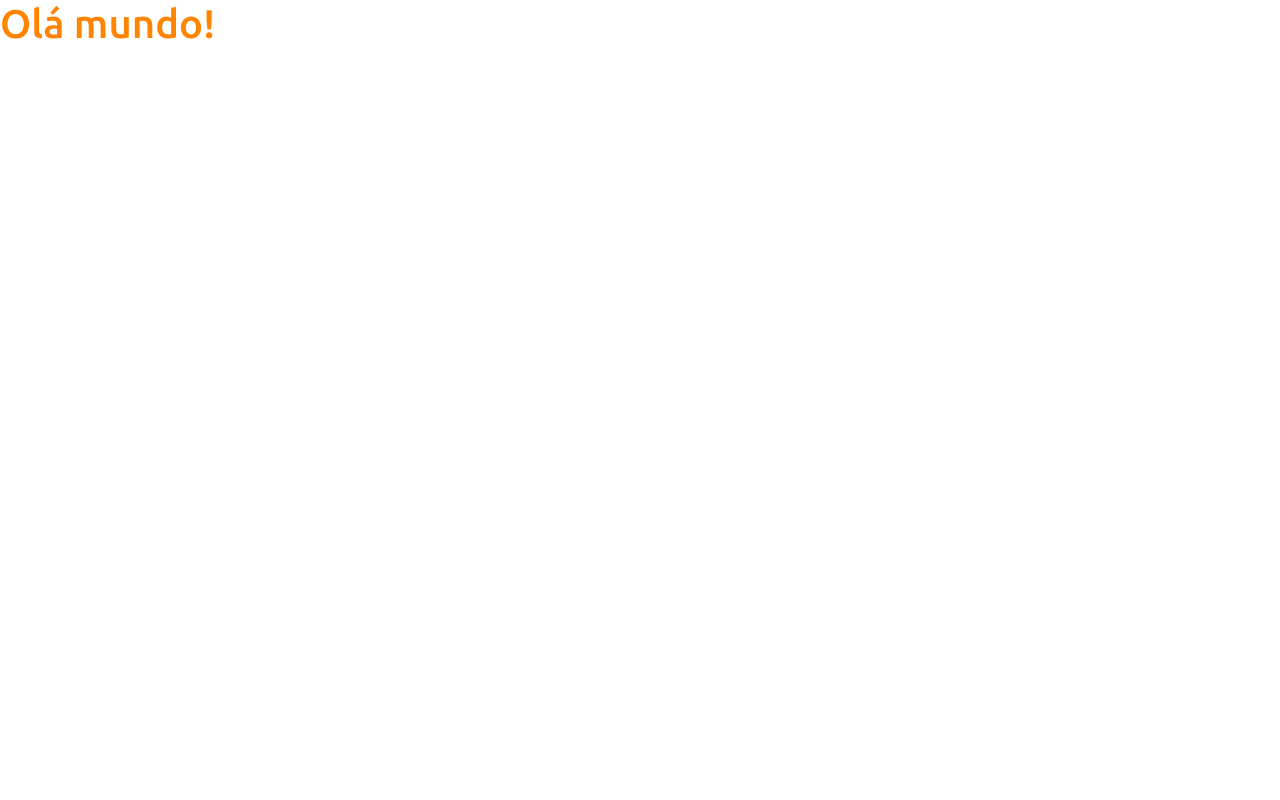
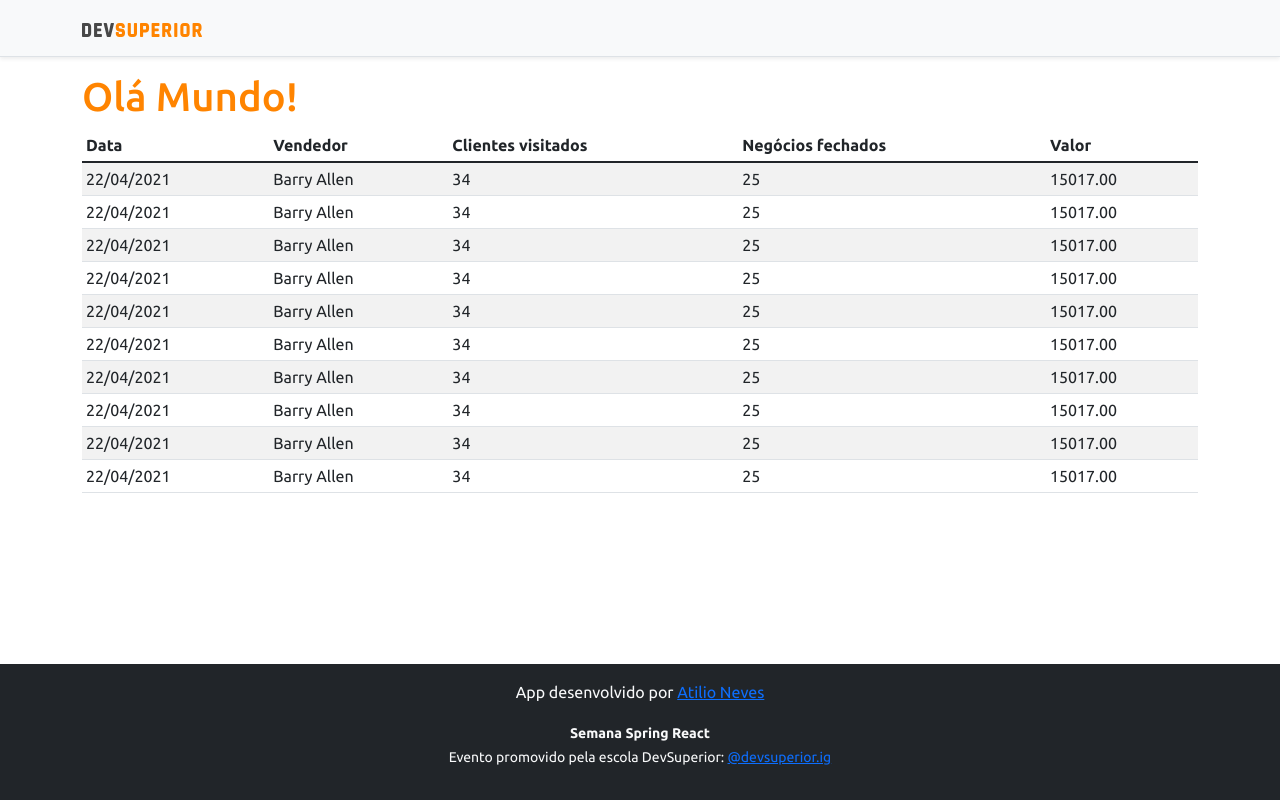
Before and after one commit to AtilioNeves/projeto-sds5, a React (Create React App) app in the folder frontend/: page / in a window 1280 px wide. Built offline with nearby package versions, Linux system fonts and the light colour scheme.

Commit message:
Basic static components

```diff
--- a/frontend/src/App.tsx
+++ b/frontend/src/App.tsx
@@ -1,9 +1,19 @@
+import DataTable from 'components/DataTable'
+import Footer from 'components/Footer'
+import NavBar from 'components/NavBar'
+
 function App() {
   return (
-    <div>
-      <h1 className="text-primary">Olá mundo!</h1>
-    </div>
-  );
+    <>
+      <NavBar />
+      <div className="container">
+        <h1 className="text-primary">Olá Mundo!</h1>
+
+        <DataTable />
+      </div>
+      <Footer />
+    </>
+  )
 }
 
-export default App;
+export default App
--- /dev/null
+++ b/frontend/src/components/DataTable/index.tsx
@@ -0,0 +1,91 @@
+const DataTable = () => {
+  return (
+    <div className="table-responsive">
+      <table className="table table-striped table-sm">
+        <thead>
+          <tr>
+            <th>Data</th>
+            <th>Vendedor</th>
+            <th>Clientes visitados</th>
+            <th>Negócios fechados</th>
+            <th>Valor</th>
+          </tr>
+        </thead>
+        <tbody>
+          <tr>
+            <td>22/04/2021</td>
+            <td>Barry Allen</td>
+            <td>34</td>
+            <td>25</td>
+            <td>15017.00</td>
+          </tr>
+          <tr>
+            <td>22/04/2021</td>
+            <td>Barry Allen</td>
+            <td>34</td>
+            <td>25</td>
+            <td>15017.00</td>
+          </tr>
+          <tr>
+            <td>22/04/2021</td>
+            <td>Barry Allen</td>
+            <td>34</td>
+            <td>25</td>
+            <td>15017.00</td>
+          </tr>
+          <tr>
+            <td>22/04/2021</td>
+            <td>Barry Allen</td>
+            <td>34</td>
+            <td>25</td>
+            <td>15017.00</td>
+          </tr>
+          <tr>
+            <td>22/04/2021</td>
+            <td>Barry Allen</td>
+            <td>34</td>
+            <td>25</td>
+            <td>15017.00</td>
+          </tr>
+          <tr>
+            <td>22/04/2021</td>
+            <td>Barry Allen</td>
+            <td>34</td>
+            <td>25</td>
+            <td>15017.00</td>
+          </tr>
+          <tr>
+            <td>22/04/2021</td>
+            <td>Barry Allen</td>
+            <td>34</td>
+            <td>25</td>
+            <td>15017.00</td>
+          </tr>
+          <tr>
+            <td>22/04/2021</td>
+            <td>Barry Allen</td>
+            <td>34</td>
+            <td>25</td>
+            <td>15017.00</td>
+          </tr>
+          <tr>
+            <td>22/04/2021</td>
+            <td>Barry Allen</td>
+            <td>34</td>
+            <td>25</td>
+            <td>15017.00</td>
+          </tr>
+          <tr>
+            <td>22/04/2021</td>
+            <td>Barry Allen</td>
+            <td>34</td>
+            <td>25</td>
+            <td>15017.00</td>
+          </tr>
+        </tbody>
+      </table>
+    </div>
+  )
+}
+
+export default DataTable
--- /dev/null
+++ b/frontend/src/components/Footer/index.tsx
@@ -0,0 +1,34 @@
+const Footer = () => {
+  return (
+    <footer className="footer mt-auto py-3 bg-dark">
+      <div className="container">
+        <p className="text-light">
+          App desenvolvido por{' '}
+          <a
+            href="https://github.com/AtilioNeves"
+            target="_blank"
+            rel="noreferrer"
+          >
+            Atilio Neves
+          </a>
+        </p>
+        <p className="text-light">
+          <small>
+            <strong>Semana Spring React</strong>
+            <br />
+            Evento promovido pela escola DevSuperior:{' '}
+            <a
+              href="https://instagram.com/devsuperior.ig"
+              target="_blank"
+              rel="noreferrer"
+            >
+              @devsuperior.ig
+            </a>
+          </small>
+        </p>
+      </div>
+    </footer>
+  )
+}
+
+export default Footer
--- /dev/null
+++ b/frontend/src/components/NavBar/index.tsx
@@ -0,0 +1,15 @@
+import ImgDsDark from 'assets/img/ds-dark.svg'
+
+const NavBar = () => {
+  return (
+    <div className="d-flex flex-column flex-md-row align-items-center p-3 px-md-4 mb-3 bg-light border-bottom shadow-sm">
+      <div className="container">
+        <nav className="my-2 my-md-0 mr-md-3">
+          <img src={ImgDsDark} alt="DevSuperior" width="120" />
+        </nav>
+      </div>
+    </div>
+  )
+}
+
+export default NavBar
```
Also changed, not shown: frontend/src/assets/img/ds-dark.svg (added).
